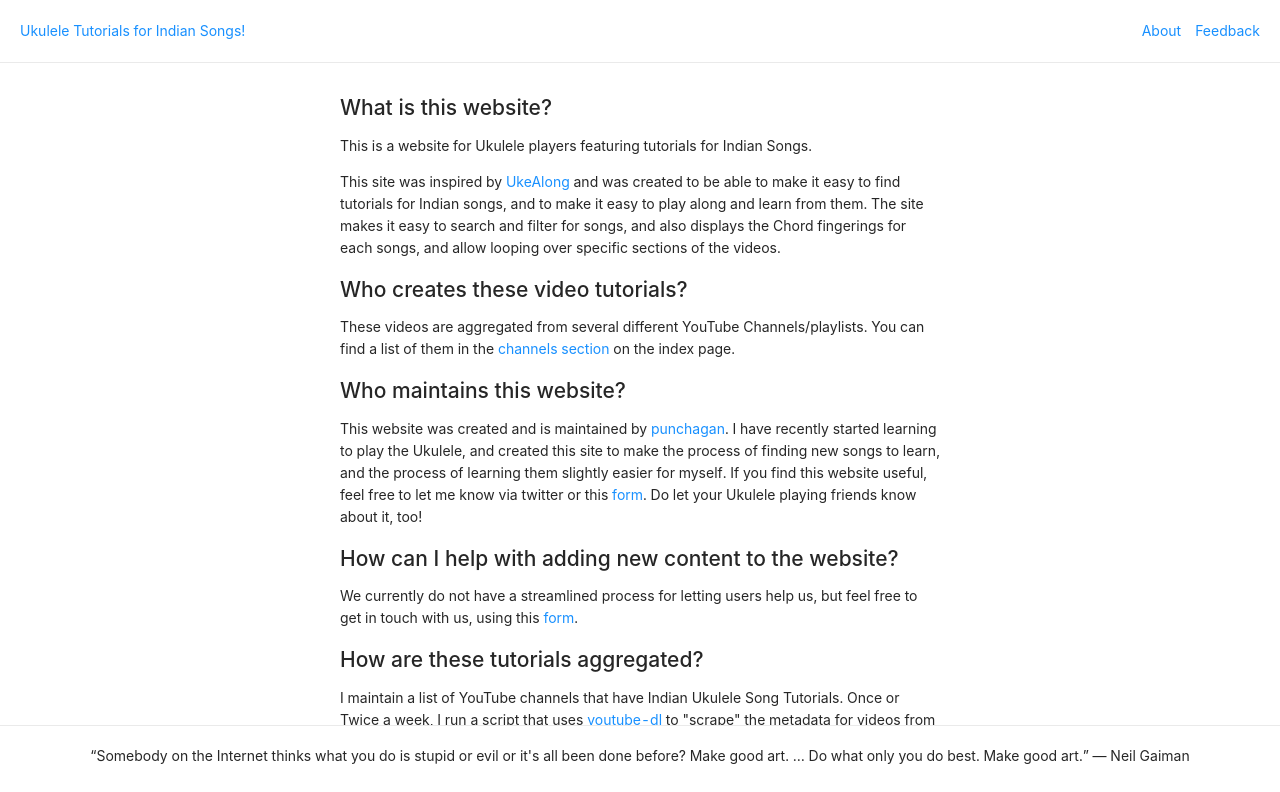
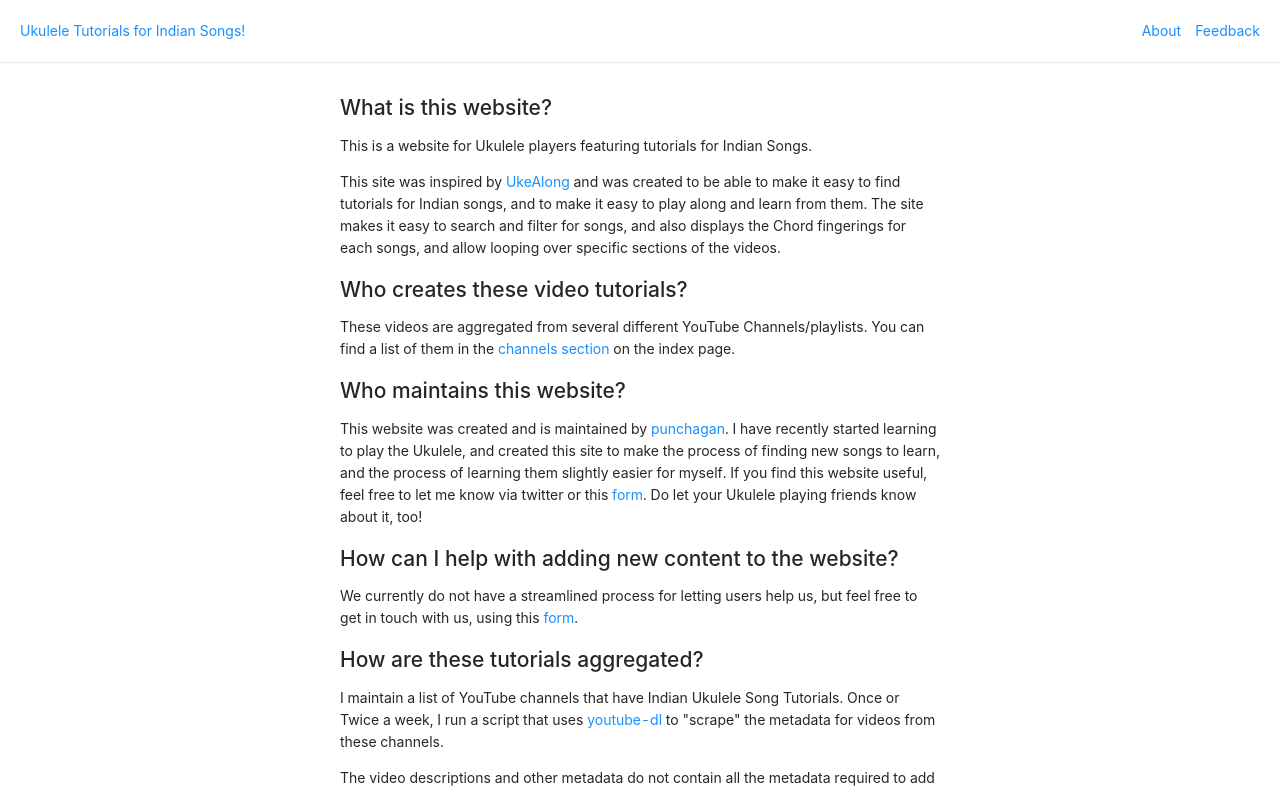
Before and after one commit to punchagan/ukulele-tutorials, a Next.js app in the folder site/: page /about in a window 1280 px wide. Shown: the top 792 px of the page. Built offline with nearby package versions, Linux system fonts and the light colour scheme.

Commit message:
Fix problem with footer covering about page text

```diff
--- a/site/styles/Home.module.css
+++ b/site/styles/Home.module.css
@@ -2,19 +2,18 @@
     margin: auto;
     max-width: 600px;
     padding: 2em 0;
-    margin-bottom: 75px;
 }
 .footer {
   width: 100%;
   height: 75px;
-  position: fixed;
-  bottom: 0px;
+  position: absolute;
   background: white;
   border-top: 1px solid #eaeaea;
   display: flex;
   justify-content: center;
   align-items: center;
   margin-top: 10px;
+  padding: 1em;
 }
 
 .title a {
```
